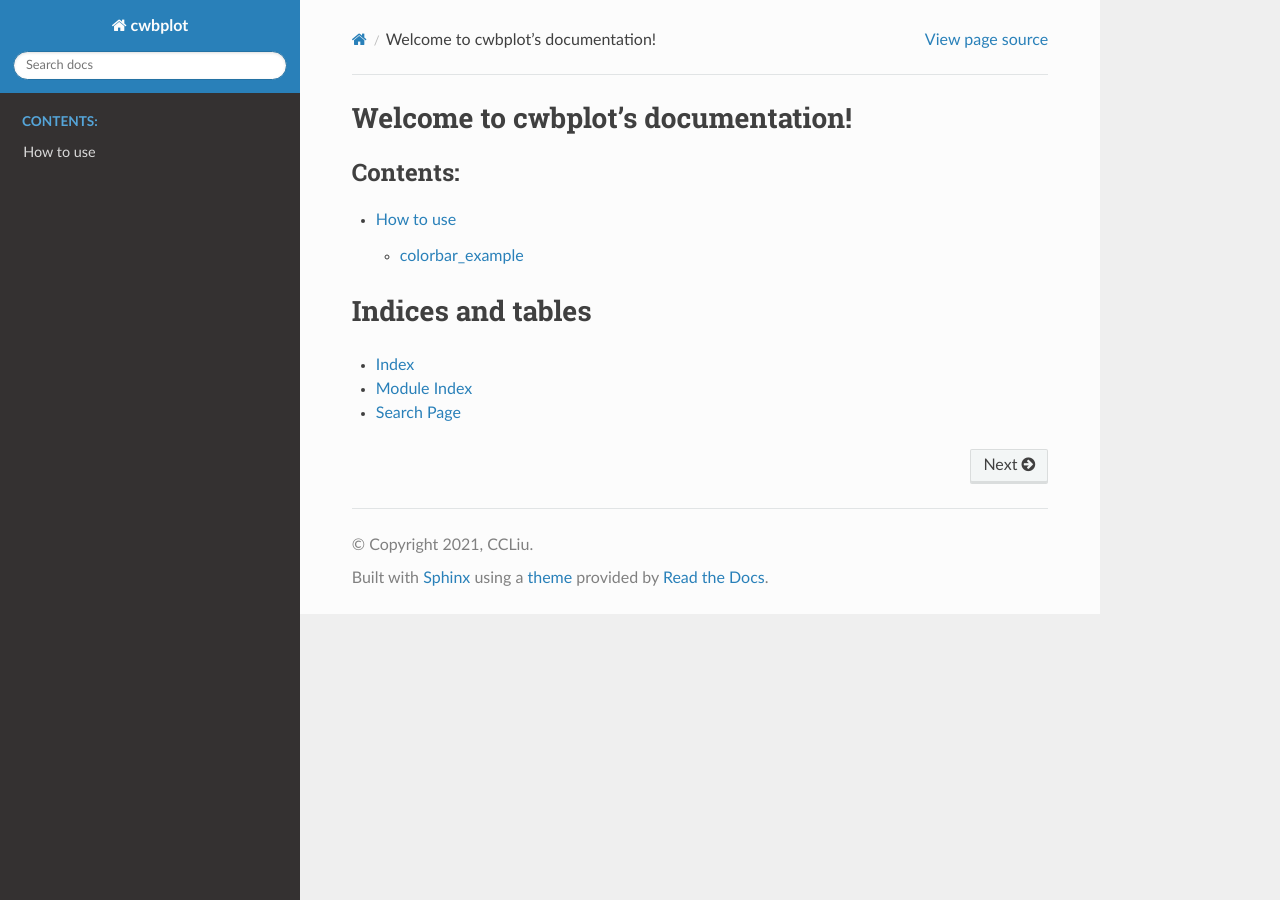
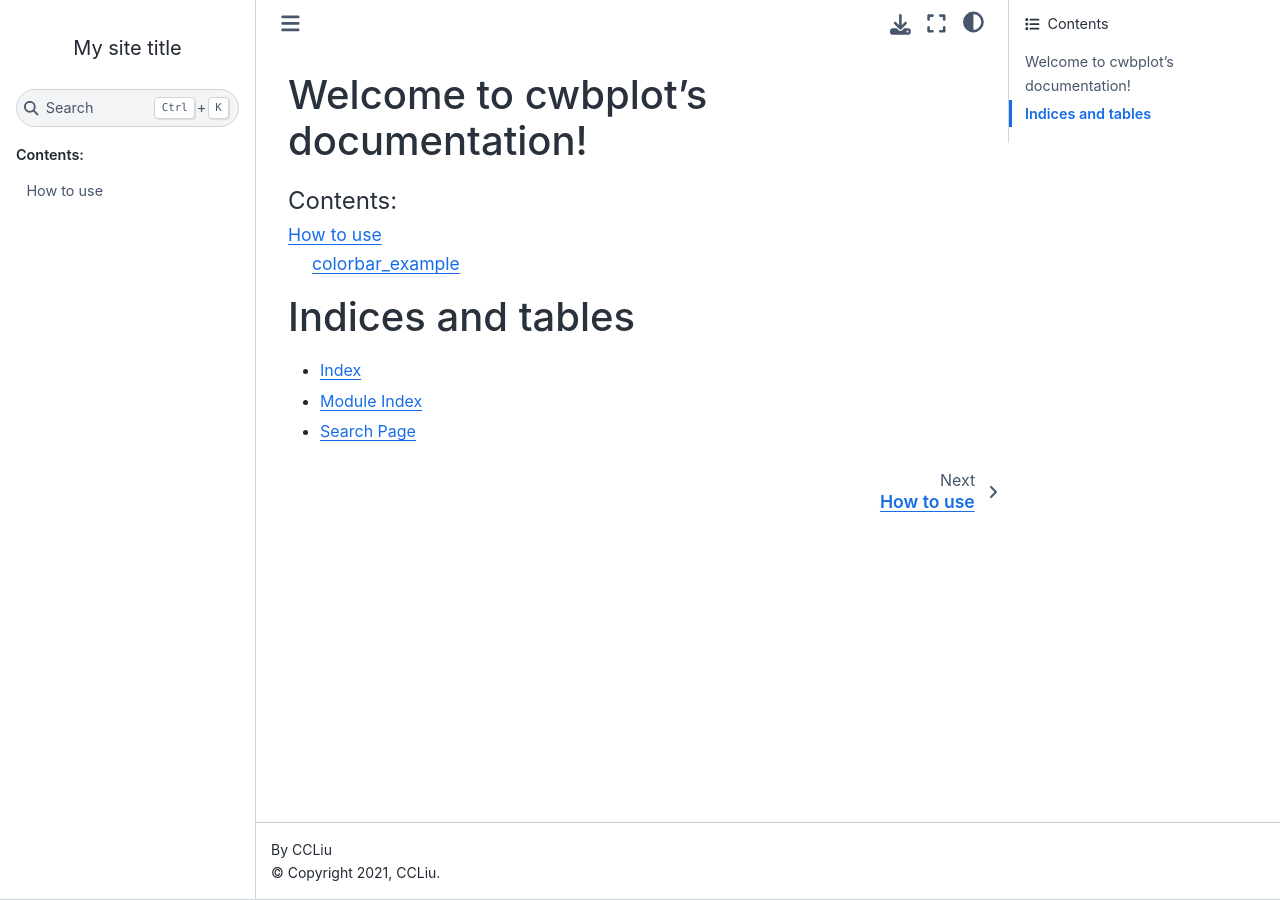
Before and after one commit to Liu-CWB/cwbplot, a Sphinx documentation site: the page built from docs/source/index.rst, in a window 1280 px wide. Built offline with Sphinx 7.4.7 and the Sphinx Book theme 1.1.4, drawn with Linux system fonts in a browser that asks for light colours.

Commit message:
change theme

```diff
--- a/docs/source/conf.py
+++ b/docs/source/conf.py
@@ -48,7 +48,9 @@ exclude_patterns = []
 #
 html_theme = 'alabaster'
 html_theme = "sphinx_rtd_theme"
-html_theme_path = [sphinx_rtd_theme.get_html_theme_path()]
+html_theme = "sphinx_book_theme"
+html_title = "My site title"
+#html_theme_path = [sphinx_rtd_theme.get_html_theme_path()]
 # Add any paths that contain custom static files (such as style sheets) here,
 # relative to this directory. They are copied after the builtin static files,
 # so a file named "default.css" will overwrite the builtin "default.css".
```
